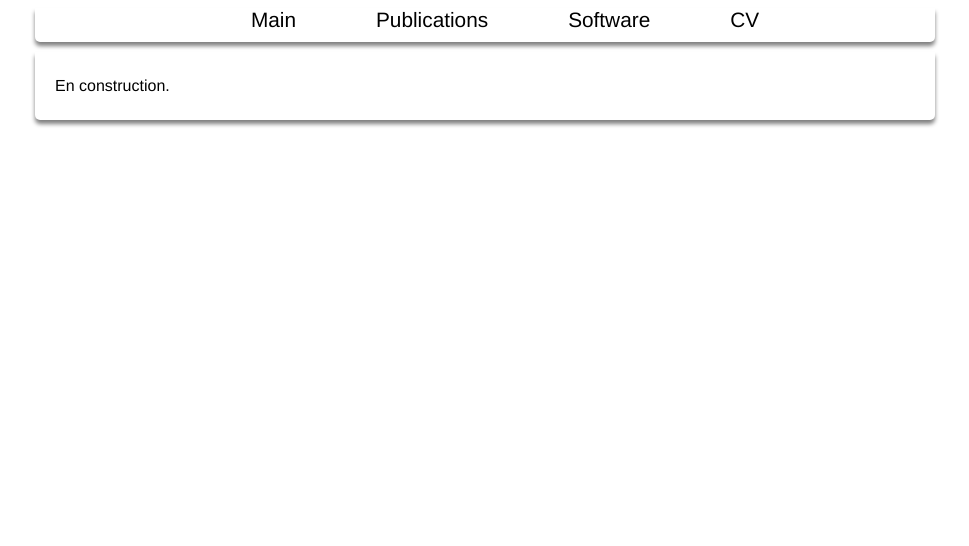
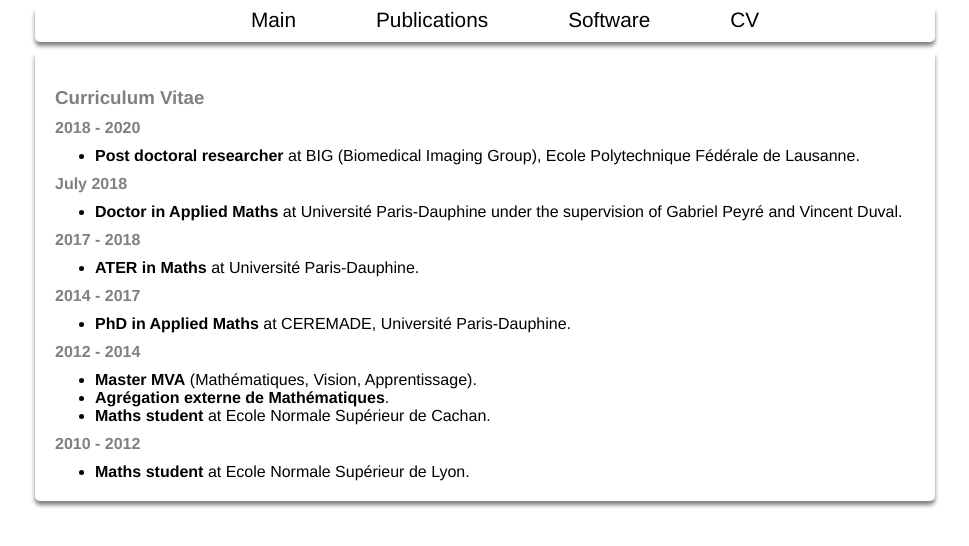
Before and after one commit to qdenoyelle/qdenoyelle.github.io, a plain HTML site: page cv.html in a window 1280 px wide. Shown: the whole page, without its empty margins (155-1124 px from the left). Drawn offline with Linux system fonts and the light colour scheme.

Commit message:
update cv

```diff
--- a/cv.html
+++ b/cv.html
@@ -21,7 +21,38 @@
 
             <section>
                 <article>
-                    <p>En construction.</p>
+                    <h1>Curriculum Vitae</h1>
+                    <h2>2018 - 2020</h2>
+                    <ul>
+                        <li><strong>Post doctoral researcher</strong> at <a href="http://bigwww.epfl.ch">BIG</a> (Biomedical Imaging Group), <a href="https://www.epfl.ch/">Ecole Polytechnique Fédérale de Lausanne</a>.</li>
+                    </ul>
+
+                    <h2>July 2018</h2>
+                    <ul>
+                        <li><strong>Doctor in Applied Maths</strong> at <a href="https://dauphine.psl.eu">Université Paris-Dauphine</a> under the supervision of <a href="http://www.gpeyre.com">Gabriel Peyré</a> and <a href="https://who.rocq.inria.fr/Vincent.Duval/">Vincent Duval</a>.</li>
+                    </ul>
+
+                    <h2>2017 - 2018</h2>
+                    <ul>
+                        <li><strong>ATER in Maths</strong> at <a href="https://dauphine.psl.eu">Université Paris-Dauphine</a>.</li>
+                    </ul>
+
+                    <h2>2014 - 2017</h2>
+                    <ul>
+                        <li><strong>PhD in Applied Maths</strong> at <a href="https://www.ceremade.dauphine.fr">CEREMADE</a>, <a href="https://dauphine.psl.eu">Université Paris-Dauphine</a>.</li>
+                    </ul>
+
+                    <h2>2012 - 2014</h2>
+                    <ul>
+                        <li><strong>Master <a href="https://www.master-mva.com">MVA</a></strong> (Mathématiques, Vision, Apprentissage).</li>
+                        <li><strong>Agrégation externe de Mathématiques</strong>.</li>
+                        <li><strong>Maths student</strong> at <a href="https://ens-paris-saclay.fr">Ecole Normale Supérieur de Cachan</a>.</li>
+                    </ul>
+
+                    <h2>2010 - 2012</h2>
+                    <ul>
+                        <li><strong>Maths student</strong> at <a href="http://www.ens-lyon.fr">Ecole Normale Supérieur de Lyon</a>.</li>
+                    </ul>
 
                 </article>
             </section>
```
Also changed, not shown: publications.html (+7 -2 lines).
